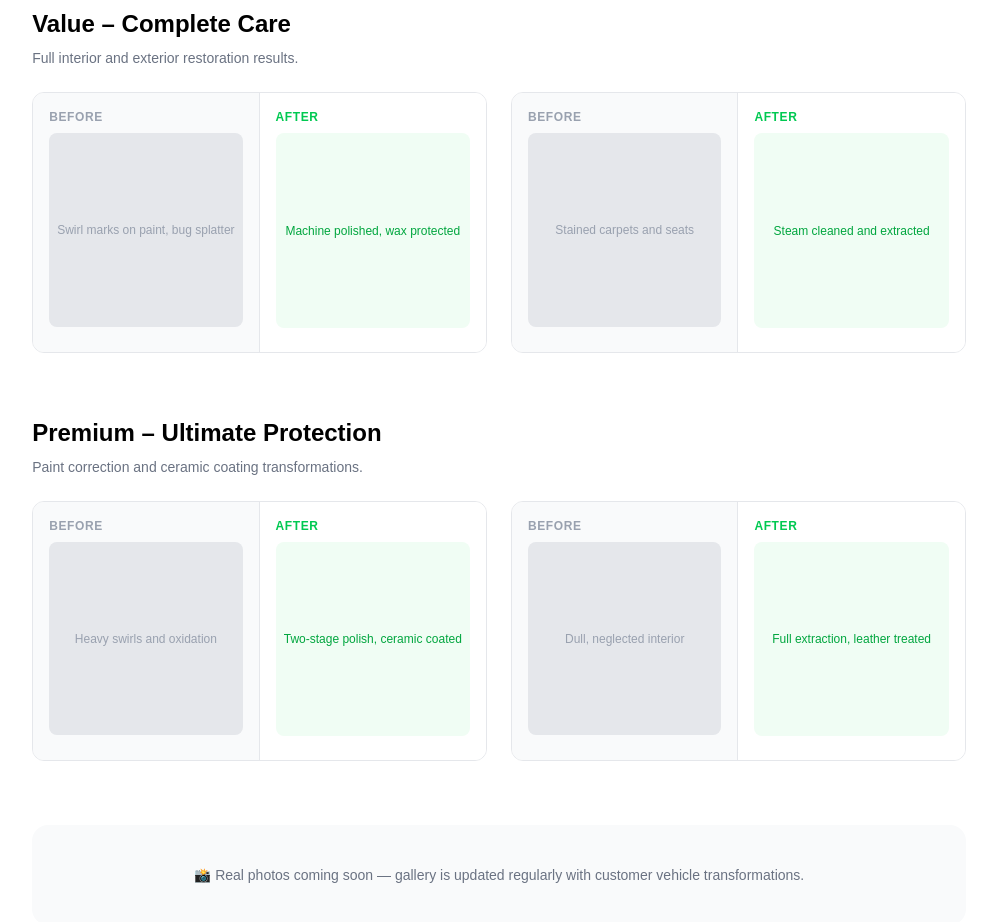
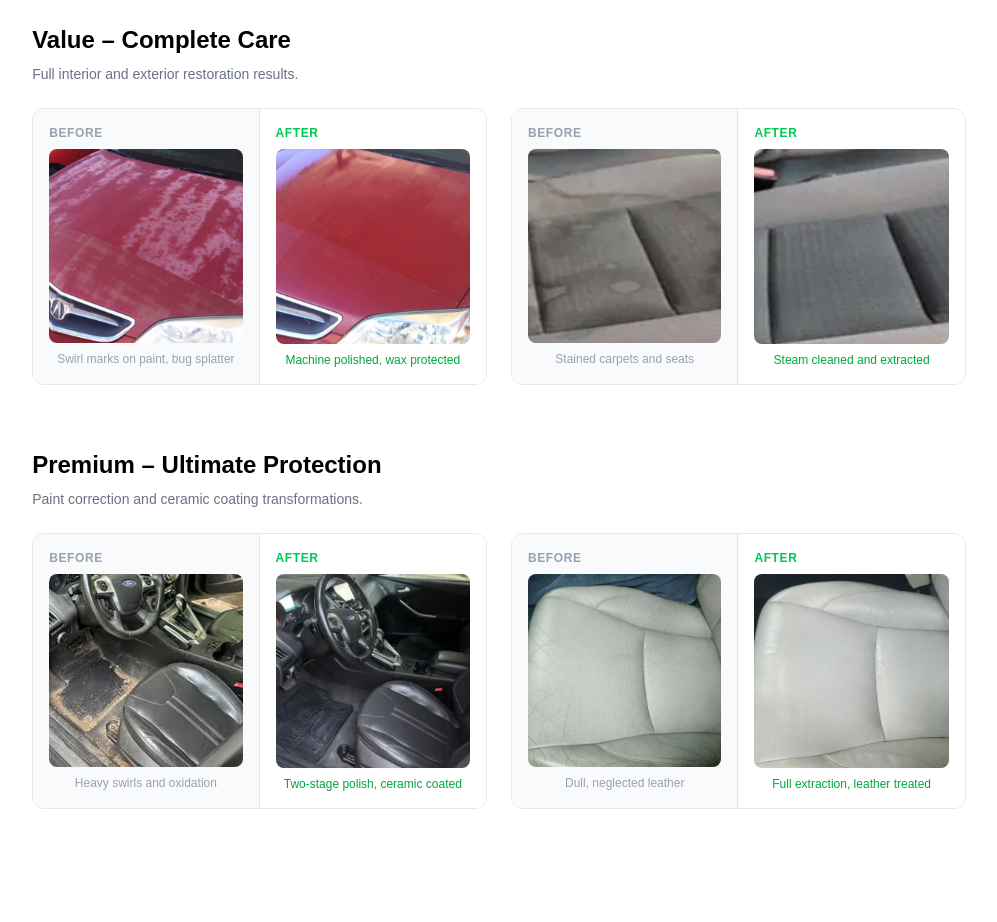
Before and after one commit to vickywasisht/detail-bureau-dep, a Next.js app in the folder detail-bureau/: page /gallery in a window 1280 px wide. Shown: the part 700-1622 px from the top of the page, without its empty margins (141-1138 px from the left). After the commit the page ends 1573 px from the top, so only its background shows below. Built offline with nearby package versions, Linux system fonts and the light colour scheme; no server answers.

Commit message:
added images in gallery

```diff
--- a/detail-bureau/src/app/gallery/page.tsx
+++ b/detail-bureau/src/app/gallery/page.tsx
@@ -1,3 +1,4 @@
+import Image from 'next/image'
 import Navbar from '@/components/navbar'
 
 const CATEGORIES = [
@@ -5,24 +6,24 @@ const CATEGORIES = [
     name: 'Basic – Express Shine',
     description: 'Before and after results from our essential detailing service.',
     images: [
-      { before: 'Dirty exterior, light dust buildup', after: 'Clean shine, dressed tires' },
-      { before: 'Dusty interior surfaces', after: 'Wiped down and vacuumed' },
+      { before: 'Dirty exterior, light dust buildup', after: 'Clean shine, dressed tires', beforeImage: 'shine-before.png', afterImage: 'shine-after.png' },
+      { before: 'Dusty, neglected tires', after: 'Wiped down and dressed', beforeImage: 'tire-before.png', afterImage: 'tire-after.png' },
     ],
   },
   {
     name: 'Value – Complete Care',
     description: 'Full interior and exterior restoration results.',
     images: [
-      { before: 'Swirl marks on paint, bug splatter', after: 'Machine polished, wax protected' },
-      { before: 'Stained carpets and seats', after: 'Steam cleaned and extracted' },
+      { before: 'Swirl marks on paint, bug splatter', after: 'Machine polished, wax protected', beforeImage: 'oxidize-before.png', afterImage: 'oxidize-after.png' },
+      { before: 'Stained carpets and seats', after: 'Steam cleaned and extracted', beforeImage: 'seat-before.png', afterImage: 'seat-after.png' },
     ],
   },
   {
     name: 'Premium – Ultimate Protection',
     description: 'Paint correction and ceramic coating transformations.',
     images: [
-      { before: 'Heavy swirls and oxidation', after: 'Two-stage polish, ceramic coated' },
-      { before: 'Dull, neglected interior', after: 'Full extraction, leather treated' },
+      { before: 'Heavy swirls and oxidation', after: 'Two-stage polish, ceramic coated', beforeImage: 'interior-before.png', afterImage: 'interior-after.png' },
+      { before: 'Dull, neglected leather', after: 'Full extraction, leather treated', beforeImage: 'leather-seat-before.png', afterImage: 'leather-seat-after.png' },
     ],
   },
 ]
@@ -48,15 +49,29 @@ export default function GalleryPage() {
                     <div className="grid grid-cols-2 divide-x divide-gray-200">
                       <div className="p-4 bg-gray-50">
                         <p className="text-xs font-bold text-gray-400 uppercase tracking-wider mb-2">Before</p>
-                        <div className="aspect-square bg-gray-200 rounded-lg flex items-center justify-center mb-2">
-                          <span className="text-gray-400 text-xs text-center px-2">{img.before}</span>
+                        <div className="relative aspect-square rounded-lg overflow-hidden mb-2">
+                          <Image
+                            src={`/assets/${img.beforeImage}`}
+                            alt={img.before}
+                            fill
+                            sizes="(max-width: 640px) 50vw, 240px"
+                            className="object-cover"
+                          />
                         </div>
+                        <p className="text-gray-400 text-xs text-center px-2">{img.before}</p>
                       </div>
                       <div className="p-4 bg-white">
                         <p className="text-xs font-bold text-green-500 uppercase tracking-wider mb-2">After</p>
-                        <div className="aspect-square bg-green-50 rounded-lg flex items-center justify-center mb-2">
-                          <span className="text-green-600 text-xs text-center px-2">{img.after}</span>
+                        <div className="relative aspect-square rounded-lg overflow-hidden mb-2">
+                          <Image
+                            src={`/assets/${img.afterImage}`}
+                            alt={img.after}
+                            fill
+                            sizes="(max-width: 640px) 50vw, 240px"
+                            className="object-cover"
+                          />
                         </div>
+                        <p className="text-green-600 text-xs text-center px-2">{img.after}</p>
                       </div>
                     </div>
                   </div>
@@ -65,10 +80,6 @@ export default function GalleryPage() {
             </section>
           ))}
         </div>
-
-        <div className="mt-16 text-center bg-gray-50 rounded-2xl p-10">
-          <p className="text-gray-500 text-sm">📸 Real photos coming soon — gallery is updated regularly with customer vehicle transformations.</p>
-        </div>
       </main>
     </div>
   )
```
